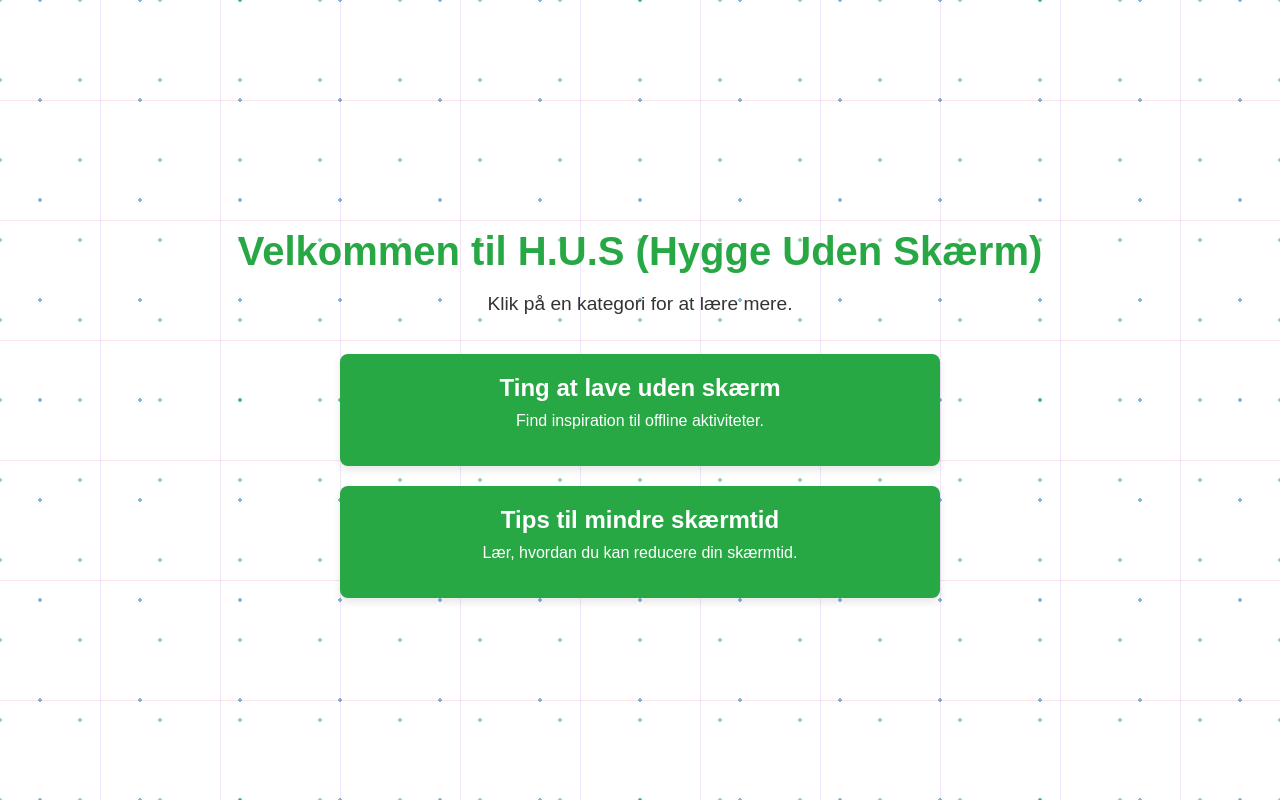
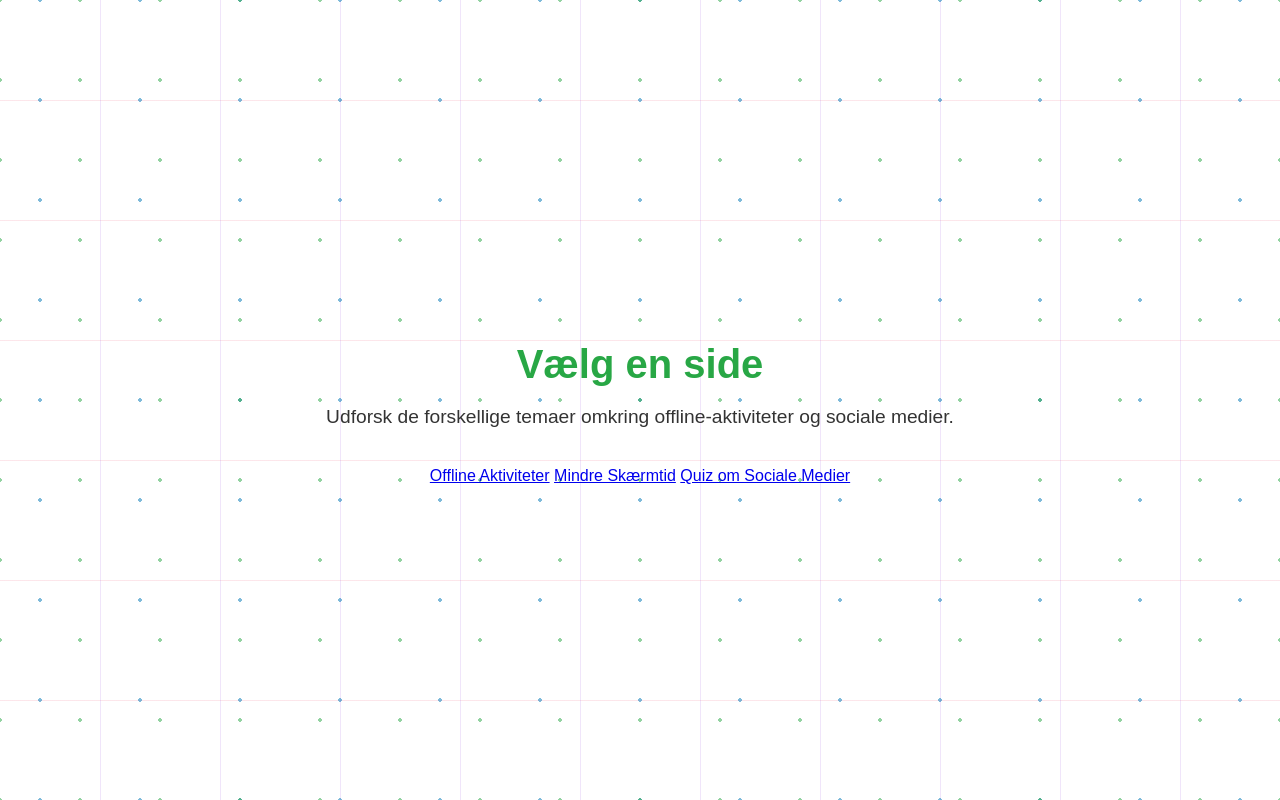
Before and after one commit to MiliKoler/parentside, a plain HTML site: page index.html in a window 1280 px wide. Drawn offline with Linux system fonts and the light colour scheme.

Commit message:
Update index.html

```diff
--- a/index.html
+++ b/index.html
@@ -3,25 +3,19 @@
 <head>
     <meta charset="UTF-8">
     <meta name="viewport" content="width=device-width, initial-scale=1.0">
-    <title>Velkommen</title>
+    <title>Hjemmesideoversigt</title>
     <link rel="stylesheet" href="styles.css">
-    <script src="script.js" defer></script>
 </head>
 <body>
     <header>
-        <h1>Velkommen til H.U.S (Hygge Uden Skærm)</h1>
-        <p>Klik på en kategori for at lære mere.</p>
+        <h1>Vælg en side</h1>
+        <p>Udforsk de forskellige temaer omkring offline-aktiviteter og sociale medier.</p>
     </header>
     <main>
-        <div class="link-container">
-            <a href="https://offline-aktiviteter.vercel.app/" class="link-box">
-                <h2>Ting at lave uden skærm</h2>
-                <p>Find inspiration til offline aktiviteter.</p>
-            </a>
-            <a href="https://mindre-skaerm.vercel.app/" class="link-box">
-                <h2>Tips til mindre skærmtid</h2>
-                <p>Lær, hvordan du kan reducere din skærmtid.</p>
-            </a>
+        <div class="button-container">
+            <a href="https://offline-aktiviteter.vercel.app/" class="nav-button">Offline Aktiviteter</a>
+            <a href="https://mindre-skaerm.vercel.app/" class="nav-button">Mindre Skærmtid</a>
+            <a href="https://some-sf.vercel.app/" class="nav-button">Quiz om Sociale Medier</a>
         </div>
     </main>
 </body>
```
